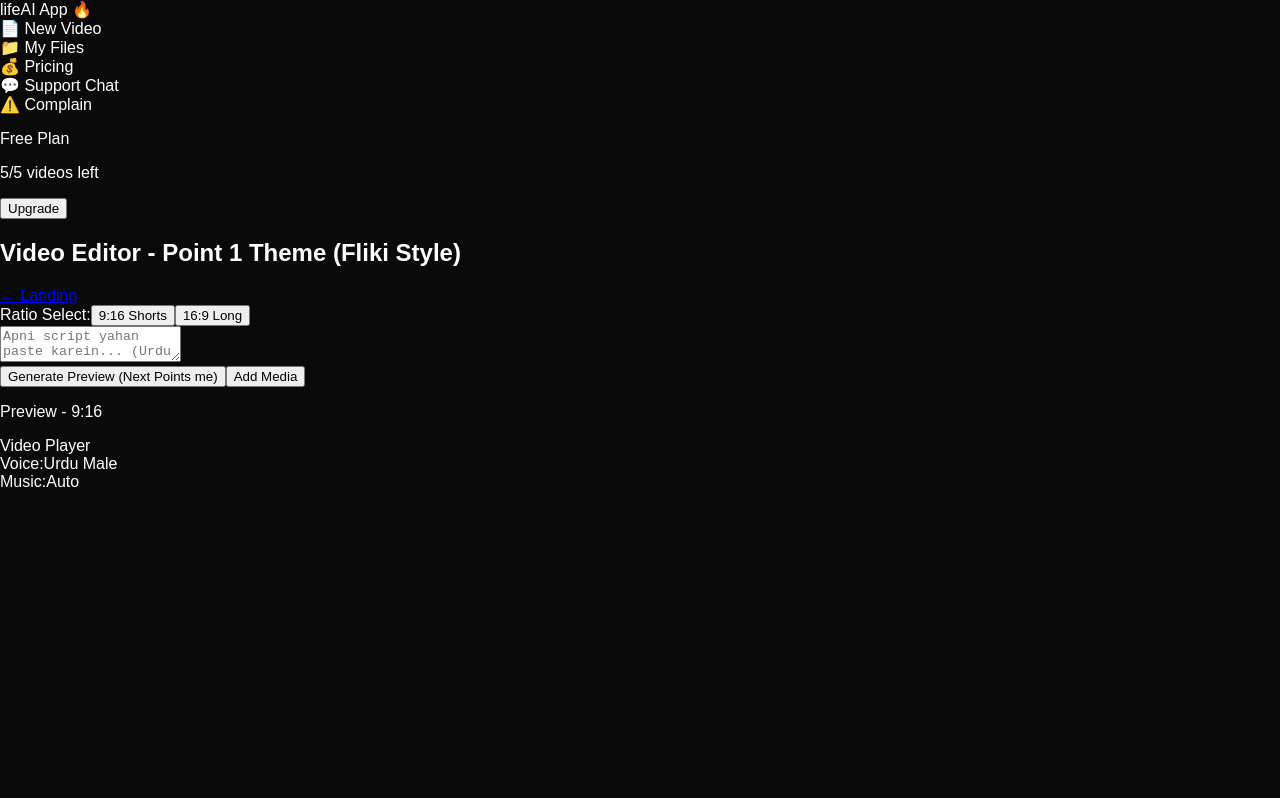
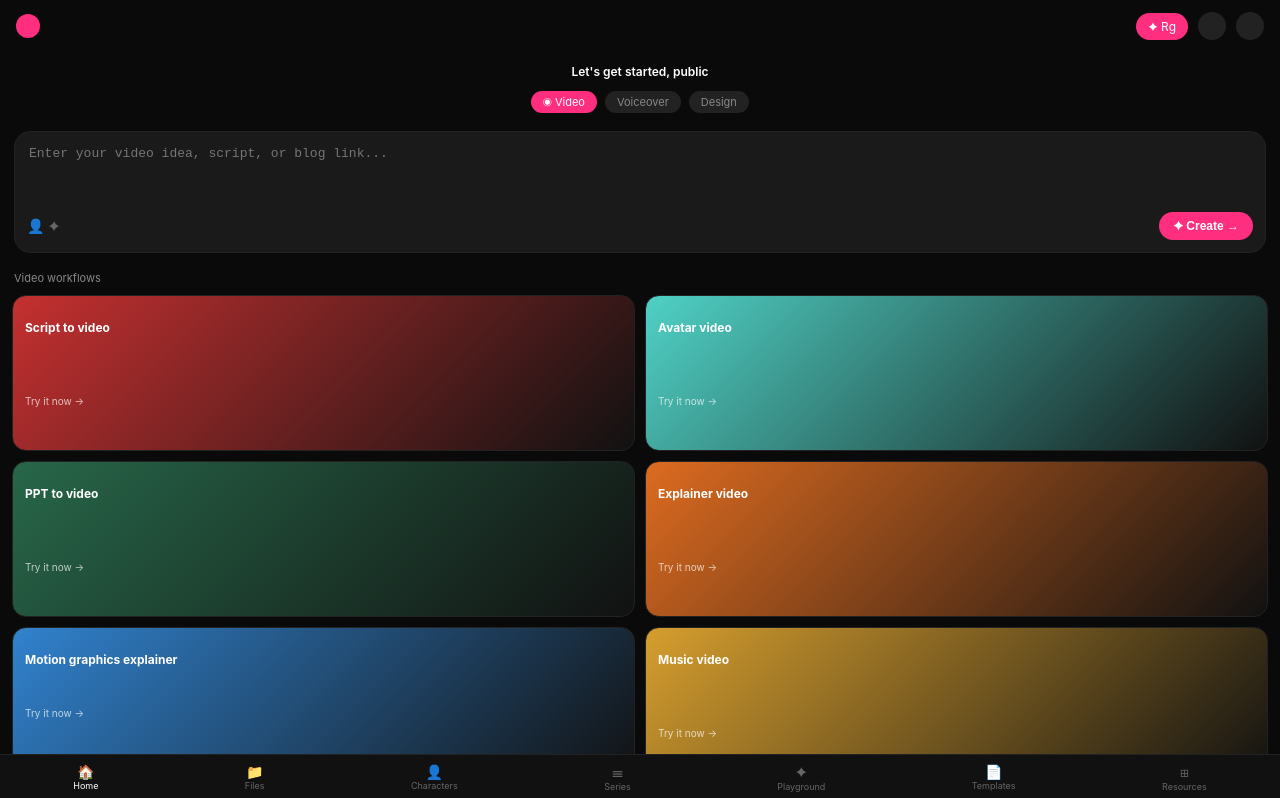
Before and after one commit to muradofficalid-art/LifeAI, a Next.js app: page /dashboard in a window 1280 px wide. Shown: the top 798 px of the page. Built offline with nearby package versions, Linux system fonts and the light colour scheme.

Commit message:
Update page.tsx

```diff
--- a/app/dashboard/page.tsx
+++ b/app/dashboard/page.tsx
@@ -1,58 +1,60 @@
-"use client"
-import { useState } from "react"
+'use client'
+
 export default function Dashboard() {
-  const [ratio, setRatio] = useState("9:16")
   return (
-    <div className="min-h-screen bg-[#0f0f0f] text-white flex">
-      {/* SIDEBAR - Fliki Style */}
-      <div className="w-[220px] bg-black border-r border-zinc-800 p-4 hidden md:block">
-        <div className="font-bold mb-6">lifeAI App 🔥</div>
-        <div className="space-y-2 text-sm">
-          <div className="bg-zinc-900 p-2 rounded">📄 New Video</div>
-          <div className="p-2 text-zinc-400">📁 My Files</div>
-          <div className="p-2 text-zinc-400">💰 Pricing</div>
-          <div className="p-2 text-zinc-400">💬 Support Chat</div>
-          <div className="p-2 text-zinc-400">⚠️ Complain</div>
-        </div>
-        <div className="mt-10 p-3 bg-zinc-900 rounded-lg text-xs">
-          <p>Free Plan</p><p className="text-zinc-400">5/5 videos left</p>
-          <button className="w-full mt-2 bg-red-600 py-1 rounded">Upgrade</button>
+    <div style={{background:'#0A0A0A', minHeight:'100vh', color:'white', fontFamily:'Inter, system-ui', paddingBottom:'80px'}}>
+
+      <div style={{display:'flex', justifyContent:'space-between', alignItems:'center', padding:'12px 16px'}}>
+        <div style={{width:'24px', height:'24px', background:'#FF2E7E', borderRadius:'50%'}}></div>
+        <div style={{display:'flex', gap:'10px', alignItems:'center'}}>
+          <div style={{background:'#FF2E7E', padding:'6px 12px', borderRadius:'999px', fontSize:'12px'}}>✦ Rg</div>
+          <div style={{width:'28px', height:'28px', background:'#222', borderRadius:'50%'}}></div>
+          <div style={{width:'28px', height:'28px', background:'#222', borderRadius:'50%'}}></div>
         </div>
       </div>
 
-      {/* MAIN - Fliki Editor Style */}
-      <div className="flex-1">
-        <div className="border-b border-zinc-800 p-4 flex justify-between items-center bg-zinc-900/50">
-          <h2 className="font-bold">Video Editor - Point 1 Theme (Fliki Style)</h2>
-          <a href="/" className="text-xs bg-zinc-800 px-3 py-1 rounded">← Landing</a>
-        </div>
-
-        <div className="p-4 md:p-6 max-w-4xl">
-          <div className="flex gap-3 mb-4 items-center">
-            <span className="text-sm text-zinc-400">Ratio Select:</span>
-            <button onClick={()=>setRatio("9:16")} className={`px-3 py-1 rounded text-sm ${ratio==="9:16" ? "bg-white text-black" : "bg-zinc-800"}`}>9:16 Shorts</button>
-            <button onClick={()=>setRatio("16:9")} className={`px-3 py-1 rounded text-sm ${ratio==="16:9" ? "bg-white text-black" : "bg-zinc-800"}`}>16:9 Long</button>
-          </div>
-
-          <div className="grid md:grid-cols-3 gap-4">
-            <div className="md:col-span-2">
-              <textarea placeholder="Apni script yahan paste karein... (Urdu me likhein, AI voice auto banayega - Fliki ki tarah)" className="w-full h-[200px] bg-zinc-900 border border-zinc-800 rounded-xl p-4 text-sm"></textarea>
-              <div className="flex gap-3 mt-4">
-                <button className="bg-red-600 px-6 py-2 rounded-full font-bold text-sm">Generate Preview (Next Points me)</button>
-                <button className="bg-zinc-800 px-6 py-2 rounded-full text-sm">Add Media</button>
-              </div>
-            </div>
-            <div className="bg-zinc-900 border border-zinc-800 rounded-xl p-3">
-              <p className="text-xs text-zinc-400 mb-2">Preview - {ratio}</p>
-              <div className={`bg-black rounded-lg flex items-center justify-center text-zinc-500 text-xs ${ratio==="9:16" ? "h-[320px] w-[180px] mx-auto" : "h-[180px]"}`}>Video Player</div>
-              <div className="mt-3 space-y-2 text-xs">
-                <div className="flex justify-between"><span>Voice:</span><span className="text-white">Urdu Male</span></div>
-                <div className="flex justify-between"><span>Music:</span><span className="text-white">Auto</span></div>
-              </div>
-            </div>
-          </div>
+      <div style={{textAlign:'center', marginTop:'10px'}}>
+        <p style={{fontSize:'12px', fontWeight:600}}>Let's get started, public</p>
+        <div style={{display:'flex', justifyContent:'center', gap:'8px', marginTop:'10px'}}>
+          <span style={{background:'#FF2E7E', padding:'4px 12px', borderRadius:'999px', fontSize:'11px'}}>◉ Video</span>
+          <span style={{background:'#222', padding:'4px 12px', borderRadius:'999px', fontSize:'11px', color:'#888'}}>Voiceover</span>
+          <span style={{background:'#222', padding:'4px 12px', borderRadius:'999px', fontSize:'11px', color:'#888'}}>Design</span>
         </div>
       </div>
+
+      <div style={{background:'#1A1A1A', borderRadius:'16px', margin:'18px 14px', padding:'12px', border:'1px solid #222'}}>
+        <textarea placeholder="Enter your video idea, script, or blog link..." style={{width:'100%', background:'transparent', border:'none', outline:'none', color:'white', fontSize:'13px', minHeight:'50px', resize:'none'}}></textarea>
+        <div style={{display:'flex', justifyContent:'space-between', alignItems:'center', marginTop:'10px'}}>
+          <span style={{color:'#666', fontSize:'14px'}}>👤 ✦</span>
+          <button style={{background:'#FF2E7E', color:'white', border:'none', padding:'7px 14px', borderRadius:'999px', fontSize:'12px', fontWeight:600}}>✦ Create →</button>
+        </div>
+      </div>
+
+      <p style={{fontSize:'11px', color:'#888', padding:'0 14px', marginBottom:'10px'}}>Video workflows</p>
+
+      <div style={{display:'grid', gridTemplateColumns:'1fr 1fr', gap:'10px', padding:'0 12px'}}>
+        <div style={{background:'linear-gradient(135deg,#C53030,#111)', borderRadius:'14px', padding:'12px', height:'130px', border:'1px solid #222'}}><p style={{fontSize:'12px', fontWeight:700}}>Script to video</p><p style={{fontSize:'10px', marginTop:'60px', opacity:0.7}}>Try it now →</p></div>
+        <div style={{background:'linear-gradient(135deg,#4FD1C5,#111)', borderRadius:'14px', padding:'12px', height:'130px', border:'1px solid #222'}}><p style={{fontSize:'12px', fontWeight:700}}>Avatar video</p><p style={{fontSize:'10px', marginTop:'60px', opacity:0.7}}>Try it now →</p></div>
+        <div style={{background:'linear-gradient(135deg,#276749,#111)', borderRadius:'14px', padding:'12px', height:'130px', border:'1px solid #222'}}><p style={{fontSize:'12px', fontWeight:700}}>PPT to video</p><p style={{fontSize:'10px', marginTop:'60px', opacity:0.7}}>Try it now →</p></div>
+        <div style={{background:'linear-gradient(135deg,#DD6B20,#111)', borderRadius:'14px', padding:'12px', height:'130px', border:'1px solid #222'}}><p style={{fontSize:'12px', fontWeight:700}}>Explainer video</p><p style={{fontSize:'10px', marginTop:'60px', opacity:0.7}}>Try it now →</p></div>
+        <div style={{background:'linear-gradient(135deg,#3182CE,#111)', borderRadius:'14px', padding:'12px', height:'130px', border:'1px solid #222'}}><p style={{fontSize:'12px', fontWeight:700}}>Motion graphics explainer</p><p style={{fontSize:'10px', marginTop:'40px', opacity:0.7}}>Try it now →</p></div>
+        <div style={{background:'linear-gradient(135deg,#D69E2E,#111)', borderRadius:'14px', padding:'12px', height:'130px', border:'1px solid #222'}}><p style={{fontSize:'12px', fontWeight:700}}>Music video</p><p style={{fontSize:'10px', marginTop:'60px', opacity:0.7}}>Try it now →</p></div>
+        <div style={{background:'linear-gradient(135deg,#234E52,#111)', borderRadius:'14px', padding:'12px', height:'130px', border:'1px solid #222'}}><p style={{fontSize:'12px', fontWeight:700}}>Podcast video</p><p style={{fontSize:'10px', marginTop:'60px', opacity:0.7}}>Try it now →</p></div>
+        <div style={{background:'linear-gradient(135deg,#44337A,#111)', borderRadius:'14px', padding:'12px', height:'130px', border:'1px solid #222'}}><p style={{fontSize:'12px', fontWeight:700}}>Product video</p><p style={{fontSize:'10px', marginTop:'60px', opacity:0.7}}>Try it now →</p></div>
+        <div style={{background:'linear-gradient(135deg,#83A51B,#111)', borderRadius:'14px', padding:'12px', height:'130px', border:'1px solid #222'}}><p style={{fontSize:'12px', fontWeight:700}}>Blog to video</p><p style={{fontSize:'10px', marginTop:'60px', opacity:0.7}}>Try it now →</p></div>
+        <div style={{background:'linear-gradient(135deg,#805AD5,#111)', borderRadius:'14px', padding:'12px', height:'130px', border:'1px solid #222'}}><p style={{fontSize:'12px', fontWeight:700}}>Swap Studio</p><p style={{fontSize:'10px', marginTop:'60px', opacity:0.7}}>Try it now →</p></div>
+      </div>
+
+      <div style={{position:'fixed', bottom:0, left:0, right:0, background:'#111', borderTop:'1px solid #222', display:'flex', justifyContent:'space-around', padding:'8px 0'}}>
+        <div style={{textAlign:'center'}}><div style={{fontSize:'14px', color:'#FF2E7E'}}>🏠</div><div style={{fontSize:'9px', color:'white'}}>Home</div></div>
+        <div style={{textAlign:'center'}}><div style={{fontSize:'14px', color:'#666'}}>📁</div><div style={{fontSize:'9px', color:'#666'}}>Files</div></div>
+        <div style={{textAlign:'center'}}><div style={{fontSize:'14px', color:'#666'}}>👤</div><div style={{fontSize:'9px', color:'#666'}}>Characters</div></div>
+        <div style={{textAlign:'center'}}><div style={{fontSize:'14px', color:'#666'}}>☰</div><div style={{fontSize:'9px', color:'#666'}}>Series</div></div>
+        <div style={{textAlign:'center'}}><div style={{fontSize:'14px', color:'#666'}}>✦</div><div style={{fontSize:'9px', color:'#666'}}>Playground</div></div>
+        <div style={{textAlign:'center'}}><div style={{fontSize:'14px', color:'#666'}}>📄</div><div style={{fontSize:'9px', color:'#666'}}>Templates</div></div>
+        <div style={{textAlign:'center'}}><div style={{fontSize:'14px', color:'#666'}}>⊞</div><div style={{fontSize:'9px', color:'#666'}}>Resources</div></div>
+      </div>
+
     </div>
   )
 }
```
